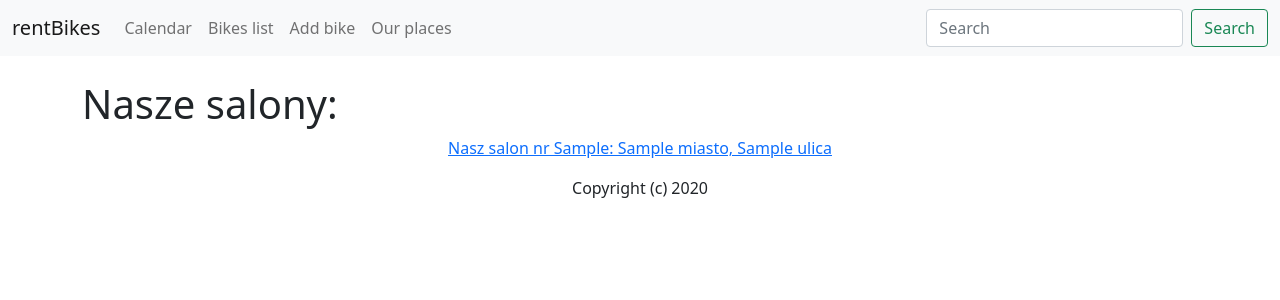
After one commit to klak007/django_ssms, a Django app: template rentApp/templates/rent/salon.html in a window 1280 px wide. The commit adds this page. Shown: the top 300 px of the page. Run offline with Django 3.2, Linux system fonts and the light colour scheme; the template is opened without the code that fills it: most values are stand-ins (such as "Sample title", 1, 10 or a date in 2020).

Commit message:
dodanie salonu

```diff
--- a/rentApp/templates/rent/bikes.html
+++ b/rentApp/templates/rent/bikes.html
@@ -2,12 +2,6 @@
 
 {% block content %}
     <h1>Rowery do wynajęcia</h1>
-
-
-
-
-
-
         {% for bike in bikes_list %}
 
             <div class="card">
--- a/rentApp/templates/rent/navbar.html
+++ b/rentApp/templates/rent/navbar.html
@@ -7,8 +7,8 @@
     <div class="collapse navbar-collapse" id="navbarSupportedContent">
       <ul class="navbar-nav me-auto mb-2 mb-lg-0">
 
-        <li class="nav-item">
-          <a class="nav-link" href="{% url 'home' '2023' 'July' %}">July</a>
+          <li class="nav-item">
+          <a class="nav-link" href="{% url 'home' '2023' 'July' %}">Calendar</a>
         </li>
 
           <li class="nav-item">
@@ -16,6 +16,9 @@
         </li>
           <li class="nav-item">
           <a class="nav-link" href="{% url 'add-bike' %}">Add bike</a>
+        </li>
+          <li class="nav-item">
+          <a class="nav-link" href="{% url 'list-salon' %}">Our places</a>
         </li>
 
       </ul>
--- /dev/null
+++ b/rentApp/templates/rent/salon.html
@@ -0,0 +1,14 @@
+{% extends 'rent/base.html' %}
+
+{% block content %}
+    <h1>Nasze salony:</h1>
+    <div style="text-align: center;">
+
+        {% for salon in salon_list %}
+            <a href="{% url 'show-salon' id_salonu=salon.id_salonu %}">
+                <p>Nasz salon nr {{ salon.id_salonu }}: {{ salon.miasto }}, {{ salon.ulica }}</p>
+            </a>
+        {% endfor %}
+        Copyright (c) {{ current_year }}
+    </div>
+{% endblock %}
--- a/rentApp/urls.py
+++ b/rentApp/urls.py
@@ -13,4 +13,6 @@ urlpatterns = [
     path('<int:year>/<str:month>/', views.home, name="home"),
     path('bikes/', views.all_bikes, name="bikes-list"),
     path('add_bike/', views.add_bike, name="add-bike"),
+    path('list_salon/', views.list_salons, name="list-salon"),
+    path('show_salon/<int:id_salonu>/', views.show_salon, name="show-salon"),
 ]
```
Also changed, not shown: rentApp/templates/rent/show_salon.html (added, +16 -0 lines), rentApp/views.py (+19 -3 lines).
